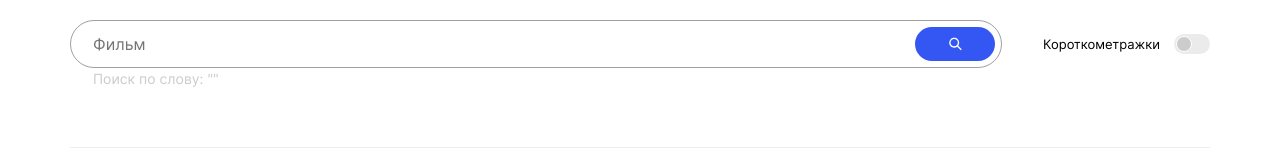
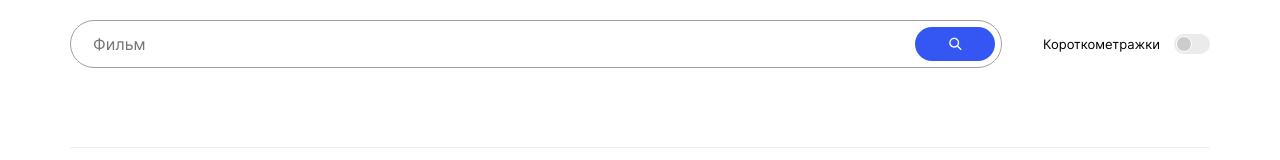
Before and after one commit to Betokko/movies-explorer-frontend, a React (Create React App) app: page /movies in a window 1280 px wide. Shown: the part 134-294 px from the top of the page. Built offline with nearby package versions, Linux system fonts and the light colour scheme.

Commit message:
fix: pagination

```diff
--- a/src/components/App/App.js
+++ b/src/components/App/App.js
@@ -20,11 +20,7 @@ function App() {
   const [searchQuery, setSearchQuery] = useState('');
   const [isLoading, setIsLoading] = useState(false);
   const [limit, setLimit] = useState(9)
-
-
   const sortedAndSearchedCards = useSortedAndSearchedCards(cards, isShort, searchQuery);
-
-
 
   const fetchCards = () => {
     setIsLoading(true);
--- a/src/components/SearchForm/SearchForm.js
+++ b/src/components/SearchForm/SearchForm.js
@@ -30,7 +30,7 @@ const SearchForm = ({ setSearchQuery, setIsShort, fetchCards,  setLimit, setWasR
       >
         <input
           type="text"
-          placeholder="Фильм"
+          placeholder={request ? 'Результаты поиска: "'+request : 'Фильм'}
           className="search-form__container__field"
           {...register('search', { required: 'Нужно ввести ключевое слово' })}
         />
@@ -41,7 +41,6 @@ const SearchForm = ({ setSearchQuery, setIsShort, fetchCards,  setLimit, setWasR
         />
         <div className="search-form__container__error">
           {errors.search && errors.search.message}
-          <span style={{color: '#ccc', fontSize: '14px'}}>Поиск по слову: "{request}"</span>
         </div>
       </form>
       <div className="search-form__shorts">
```
